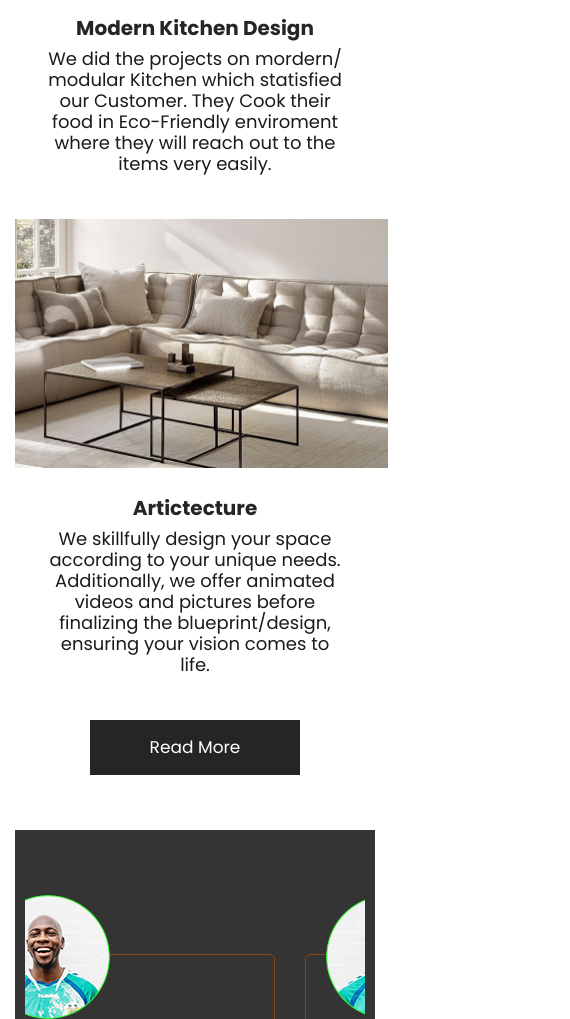
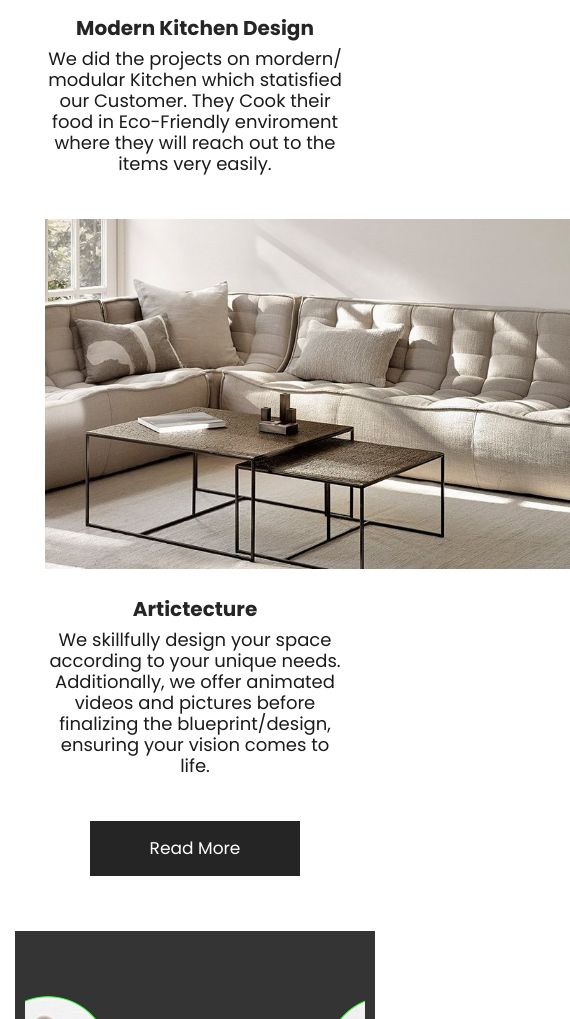
Before and after one commit to GAJENDRA07-sg/Manoj-Decorator1, a plain HTML site: page index.html in a window 390 px wide. Shown: the part 6489-7508 px from the top of the page, 570 px wide, since content can reach past the window. Drawn offline with nearby package versions, Linux system fonts and the light colour scheme; a web font is replaced by a local one.

Commit message:
Update responsive.css

```diff
--- a/css/responsive.css
+++ b/css/responsive.css
@@ -350,8 +350,8 @@
         right: 20%;
     }
     .mr_le figure {
-        margin-right: -13px !important;
-        padding: 0px !important;
+/*         margin-right: -13px !important; */
+/*         padding: 0px !important; */
     }
     .latest_news .news_box .news_img figure {
         margin-left: auto;
@@ -513,11 +513,11 @@
 
 
    }
-    .news_img .mr_le figure{
+/*     .news_img .mr_le figure{
         width: 330px;
         height: 220px;
         margin: 0;
-    }
+    } */
 
 
 
```
